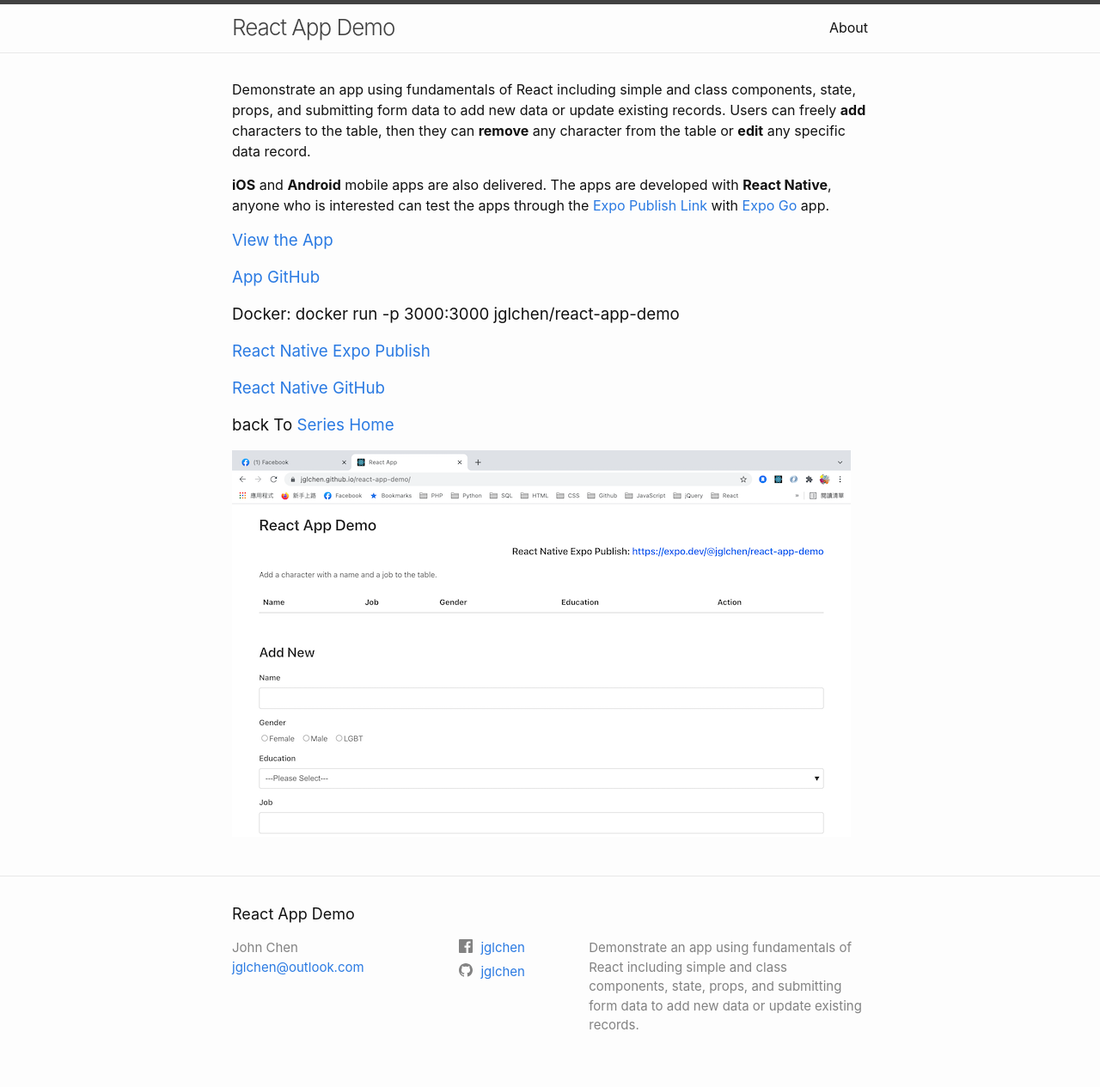
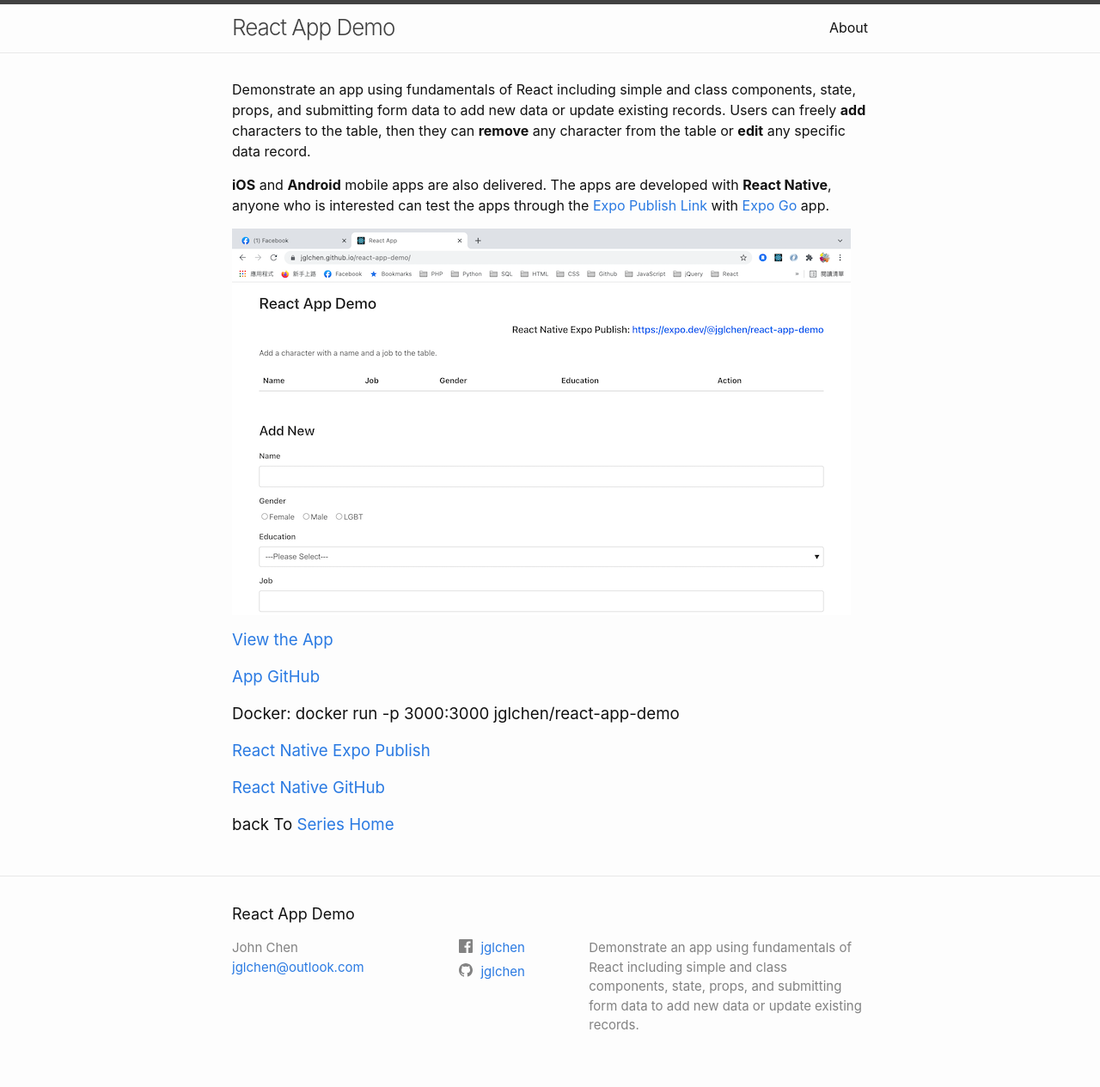
Before and after one commit to jglchen/react-app-demo, a Jekyll site: the page built from index.md, in a window 1280 px wide. Shown: the whole page at 86% size. Built offline with Jekyll 4.4.1, drawn with Linux system fonts in a browser that asks for light colours; comment, search, counter and statistics services are not loaded.

Commit message:
Update index.md

```diff
--- a/index.md
+++ b/index.md
@@ -12,6 +12,8 @@
 
 **iOS** and **Android** mobile apps are also delivered. The apps are developed with **React Native**, anyone who is interested can test the apps through the [Expo Publish Link](https://expo.dev/@jglchen/react-app-demo) with [Expo Go](https://expo.dev/client) app.
 
+[![react-app-demo-screenshot](/images/react-app-demo-screenshot.png)](https://react-app-demo-coral.vercel.app)
+
 ### [View the App](https://react-app-demo-coral.vercel.app)
 ### [App GitHub](https://github.com/jglchen/react-app-demo)
 ### Docker: docker run -p 3000:3000 jglchen/react-app-demo
@@ -19,6 +21,4 @@
 ### [React Native GitHub](https://github.com/jglchen/react-app-demo-mobile)
 ### back To [Series Home](https://jglchen.github.io/)
 
-![react-app-demo-screenshot](/images/react-app-demo-screenshot.png)
-
 {% include giscus.html %}
```
